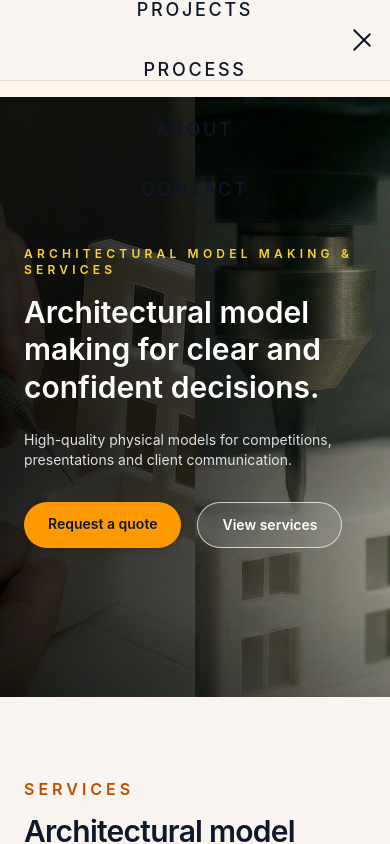
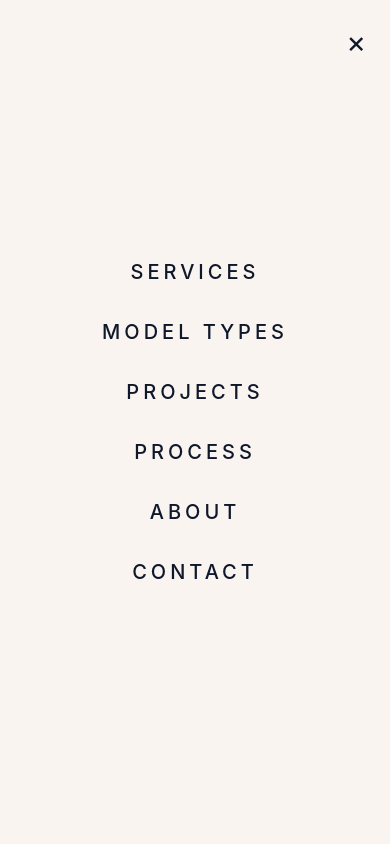
Before and after one commit to hugorosa14/rosarq-site, a Next.js app: page / in a window 390 px wide. Both pictures are taken after a click on the button "Open menu". Shown: the top 844 px of the page. Built offline with nearby package versions, Linux system fonts and the light colour scheme.

Commit message:
Fix mobile menu fullscreen background

```diff
--- a/app/Header.tsx
+++ b/app/Header.tsx
@@ -1,18 +1,28 @@
 "use client";
 
-import { useState } from "react";
+import { useEffect, useState } from "react";
 import Image from "next/image";
 
 export default function Header() {
   const [isOpen, setIsOpen] = useState(false);
 
-  const toggleMenu = () => setIsOpen(!isOpen);
+  useEffect(() => {
+    if (isOpen) {
+      document.body.classList.add("menu-open");
+    } else {
+      document.body.classList.remove("menu-open");
+    }
+
+    return () => document.body.classList.remove("menu-open");
+  }, [isOpen]);
+
   const closeMenu = () => setIsOpen(false);
 
   return (
+    <>
+      {/* HEADER BAR */}
       <header className="sticky top-0 z-40 w-full bg-[#f9f4ef]/95 backdrop-blur border-b border-black/10">
         <div className="mx-auto max-w-7xl px-4 h-20 flex items-center justify-between">
-
           {/* LOGO */}
           <div className="flex items-center gap-4">
             <Image
@@ -37,68 +47,53 @@ export default function Header() {
             <a href="#contact">Contact</a>
           </nav>
 
-        {/* MOBILE MENU BUTTON */}
+          {/* MOBILE BUTTON */}
           <button
-          className="md:hidden flex flex-col gap-[6px] z-[110]"
-          onClick={toggleMenu}
-          aria-label="Toggle menu"
+            onClick={() => setIsOpen(true)}
+            className="md:hidden z-50"
+            aria-label="Open menu"
           >
-          <span className={`h-[2px] w-6 bg-slate-900 rounded transition-all duration-300 ${isOpen ? "rotate-45 translate-y-[6px]" : ""}`} />
-          <span className={`h-[2px] w-6 bg-slate-900 rounded transition-all duration-300 ${isOpen ? "opacity-0" : ""}`} />
-          <span className={`h-[2px] w-6 bg-slate-900 rounded transition-all duration-300 ${isOpen ? "-rotate-45 -translate-y-[6px]" : ""}`} />
+            <span className="block h-[2px] w-6 bg-slate-900 mb-1" />
+            <span className="block h-[2px] w-6 bg-slate-900 mb-1" />
+            <span className="block h-[2px] w-6 bg-slate-900" />
           </button>
         </div>
+      </header>
 
-      {/* MOBILE MENU FULLSCREEN */}
-      <div
-        className={`fixed inset-0 bg-[#f9f4ef] z-[100] transform transition-transform duration-300
-        ${isOpen ? "translate-x-0" : "translate-x-full"} md:hidden`}
+      {/* FULLSCREEN MOBILE MENU */}
+      {isOpen && (
+        <div className="fixed inset-0 z-[100] bg-[#f9f4ef] flex flex-col items-center justify-center">
+          {/* CLOSE BUTTON */}
+          <button
+            onClick={closeMenu}
+            className="absolute top-6 right-6 text-3xl text-slate-900"
+            aria-label="Close menu"
           >
-        <nav className="h-full flex flex-col items-center justify-center gap-8 text-slate-900">
+            ×
+          </button>
+
+          {/* MENU LINKS */}
+          <nav className="flex flex-col gap-8 text-center">
+            {[
+              { label: "Services", href: "#services" },
+              { label: "Model types", href: "#models" },
+              { label: "Projects", href: "#projects" },
+              { label: "Process", href: "#process" },
+              { label: "About", href: "#about" },
+              { label: "Contact", href: "#contact" },
+            ].map((item) => (
               <a
-            href="#services"
+                key={item.href}
+                href={item.href}
                 onClick={closeMenu}
-            className="text-lg font-medium tracking-[0.15em] uppercase"
+                className="text-xl font-medium tracking-[0.2em] uppercase text-slate-900"
               >
-            Services
+                {item.label}
               </a>
-          <a
-            href="#models"
-            onClick={closeMenu}
-            className="text-lg font-medium tracking-[0.15em] uppercase"
-          >
-            Model types
-          </a>
-          <a
-            href="#projects"
-            onClick={closeMenu}
-            className="text-lg font-medium tracking-[0.15em] uppercase"
-          >
-            Projects
-          </a>
-          <a
-            href="#process"
-            onClick={closeMenu}
-            className="text-lg font-medium tracking-[0.15em] uppercase"
-          >
-            Process
-          </a>
-          <a
-            href="#about"
-            onClick={closeMenu}
-            className="text-lg font-medium tracking-[0.15em] uppercase"
-          >
-            About
-          </a>
-          <a
-            href="#contact"
-            onClick={closeMenu}
-            className="text-lg font-medium tracking-[0.15em] uppercase"
-          >
-            Contact
-          </a>
+            ))}
           </nav>
         </div>
-    </header>
+      )}
+    </>
   );
 }
```
Lines whose indentation alone changed are shown as unchanged.
